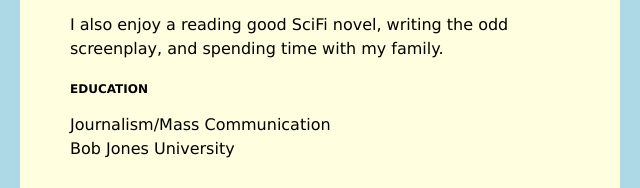
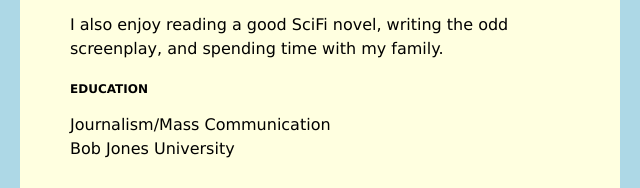
Before and after one commit to tleam475/tleam475.github.io, a plain HTML site: page index.html in a window 1280 px wide. Shown: the part 233-421 px from the top of the page, 320-960 px from the left. Drawn offline with Linux system fonts and the light colour scheme.

Commit message:
Update index.html

```diff
--- a/index.html
+++ b/index.html
@@ -38,7 +38,7 @@
            At BJU, I enjoy participating in community outreach events, and at home in Damascus, I am active in my local church: Calvary Baptist Church.
          </p>
          <p>
-            I also enjoy a reading good SciFi novel, writing the odd screenplay, and spending time with my family.
+            I also enjoy reading a good SciFi novel, writing the odd screenplay, and spending time with my family.
          </p>
 
         <h3>EDUCATION</h3>
```
